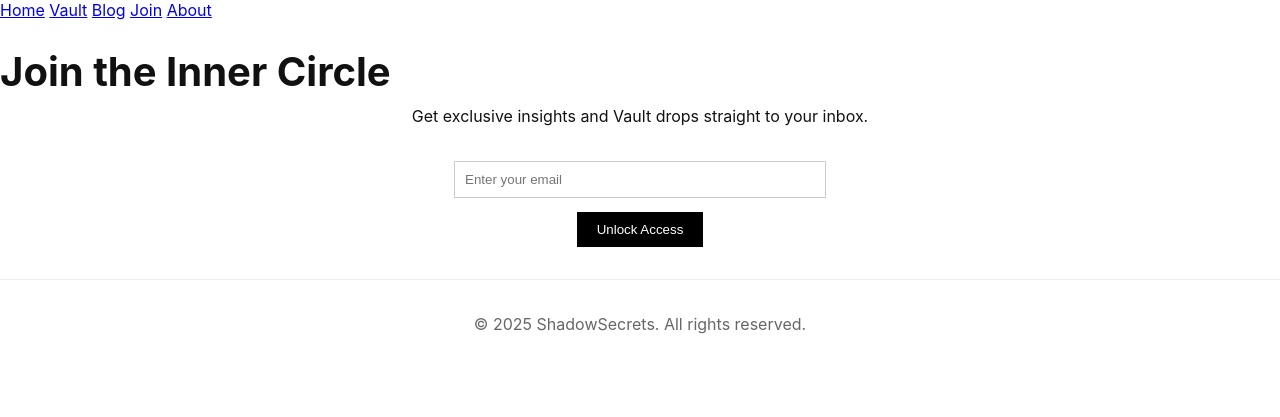
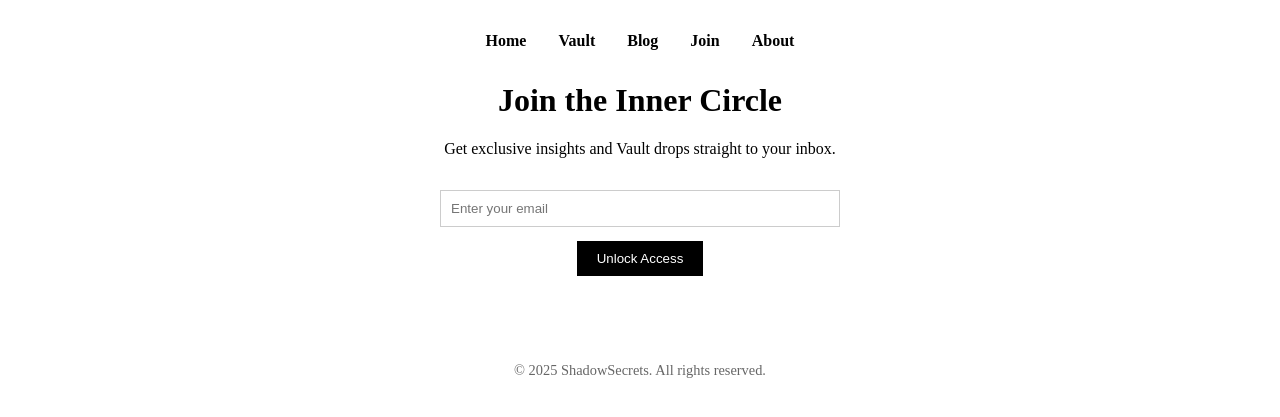
Before and after one commit to sebshadowsecrets/sebshadowsecrets, a Jekyll site: the page join.html, which Jekyll copies as it is, in a window 1280 px wide. Shown: the top 417 px of the page. Built offline with Jekyll 4.4.1, drawn with Linux system fonts in a browser that asks for light colours.

Commit message:
Update join.html

```diff
--- a/join.html
+++ b/join.html
@@ -4,19 +4,20 @@
   <meta charset="UTF-8" />
   <meta name="viewport" content="width=device-width, initial-scale=1.0"/>
   <title>Join – ShadowSecrets</title>
-  <link rel="stylesheet" href="style.css" />
   <style>
     .signup-form {
-      max-width: 500px;
+      max-width: 540px;
       margin: 2em auto;
       text-align: center;
     }
+
     .signup-form input[type="email"] {
       padding: 10px;
       width: 70%;
       margin-bottom: 1em;
       border: 1px solid #ccc;
     }
+
     .signup-form input[type="submit"] {
       padding: 10px 20px;
       background: black;
@@ -24,8 +25,30 @@
       border: none;
       cursor: pointer;
     }
+
     .signup-form input[type="submit"]:hover {
       background: #333;
+    }
+
+    nav {
+      display: flex;
+      justify-content: center;
+      gap: 2em;
+      margin: 2em 0;
+    }
+
+    nav a {
+      text-decoration: none;
+      color: black;
+      font-weight: bold;
+    }
+
+    footer {
+      text-align: center;
+      margin-top: 4em;
+      padding: 1em;
+      font-size: 0.9em;
+      color: #666;
     }
   </style>
 </head>
@@ -39,11 +62,11 @@
   </nav>
 
   <main>
-    <h1>Join the Inner Circle</h1>
-    <p style="text-align:center">Get exclusive insights and Vault drops straight to your inbox.</p>
+    <h1 style="text-align: center;">Join the Inner Circle</h1>
+    <p style="text-align: center;">Get exclusive insights and Vault drops straight to your inbox.</p>
 
     <div class="signup-form">
-      <form method="POST" action="#">
+      <form method="GET" action="#">
         <input type="email" name="email" placeholder="Enter your email" required />
         <br>
         <input type="submit" value="Unlock Access" />
```
